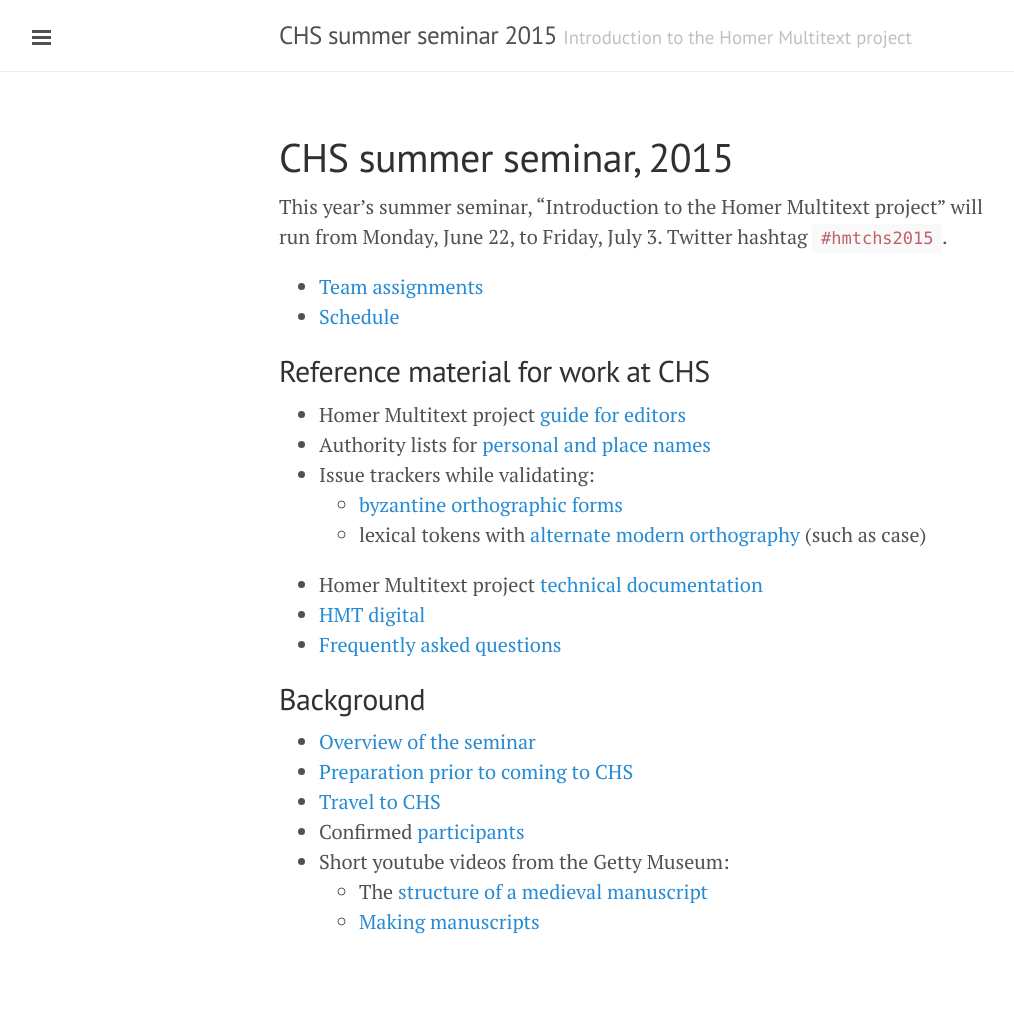
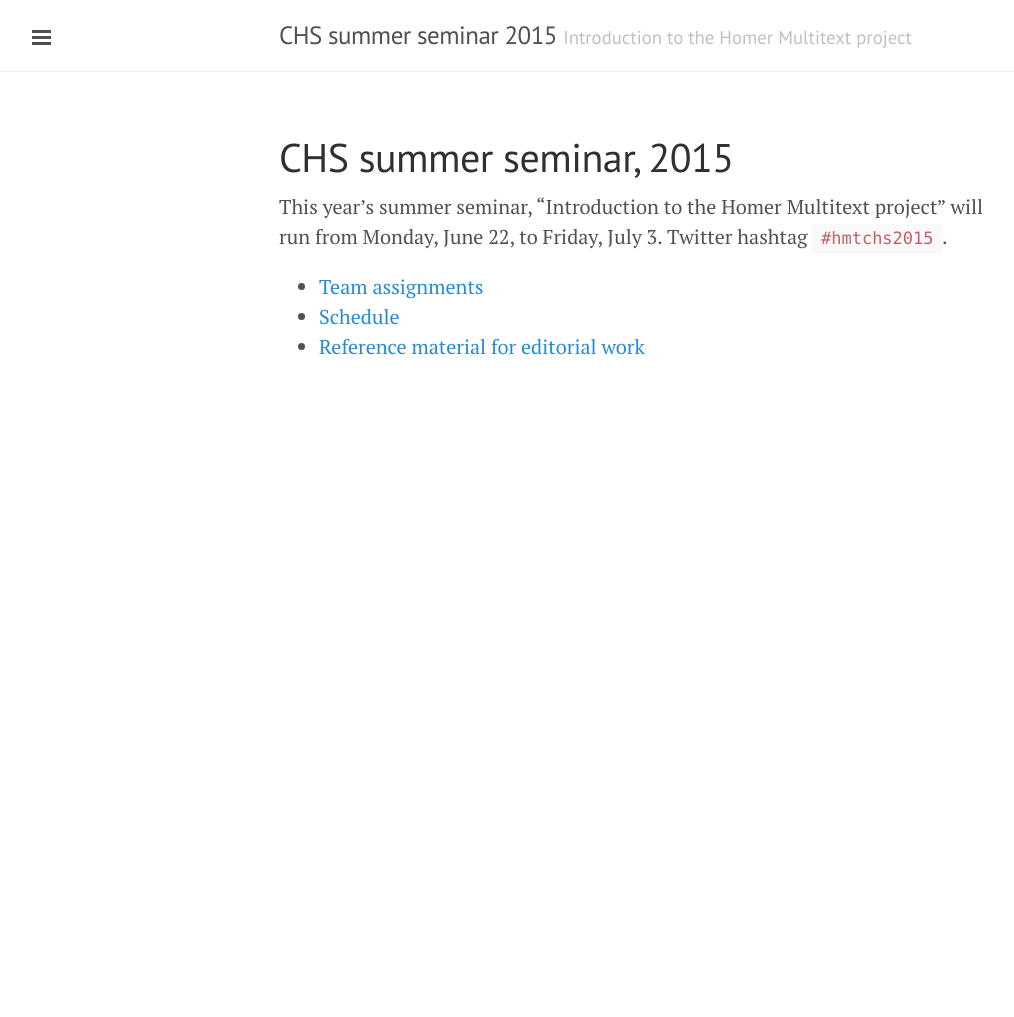
Before and after one commit to homermultitext/summerseminar2015, a Jekyll site: the page built from index.md, in a window 1280 px wide. Shown: the whole page, without its empty margins (1-1015 px from the left). Built offline with Jekyll 4.4.1, drawn with Linux system fonts in a browser that asks for light colours; after the commit the page ends 900 px from its top, so only the background shows below that.

```diff
--- a/_config.yml
+++ b/_config.yml
@@ -22,9 +22,8 @@ paginate:         5
 links:
   - title: Seminar schedule
     url: /schedule
-  - title: HMT technical documentation
-    url: http://homermultitext.github.io/hmt-docs
-    external: true
+  - title: Reference material for editors
+    url: references
   - title: HMT digital
     url: http://www.homermultitext.org/hmt-digital
     external: true
--- a/index.md
+++ b/index.md
@@ -9,34 +9,4 @@ This year's summer seminar, "Introduction to the Homer Multitext project" will r
 
 - [Team assignments](offices)
 - [Schedule](schedule)
-
-
-## Reference material for work at CHS ##
-
-
-- Homer Multitext project [guide for editors](http://homermultitext.github.io/hmt-editors-guide/editorial-policies/)
-- Authority lists for [personal and place names](https://github.com/homermultitext/hmt-authlists)
-- Issue trackers while validating:
-    - [byzantine orthographic forms](https://github.com/homermultitext/byzortho/issues)
-    -  lexical tokens with [alternate modern orthography](https://github.com/homermultitext/lexmapping/issues) (such as case)
-- Homer Multitext project [technical documentation](http://homermultitext.github.io/hmt-docs/)
-- [HMT digital](http://www.homermultitext.org/hmt-digital/)
-- [Frequently asked questions](faq)
-
-
-## Background ##
-
-
-- [Overview of the seminar](overview)
-- [Preparation prior to coming to CHS](prep)
-- [Travel to CHS](travel)
-- Confirmed [participants](participants)
-- Short youtube videos from the Getty Museum:
-    - The [structure of a medieval manuscript][v1]
-    - [Making manuscripts][v2]
-
-
-[v1]: https://www.youtube.com/watch?v=HKBJkf2xbqI&list=PLA024C97274BEF01F
-
-
-[v2]: https://www.youtube.com/watch?v=1aDHJu9J10o&list=PLA024C97274BEF01F&index=2
+- [Reference material for editorial work](references)
```
Also changed, not shown: schedule/index.md (+9 -14 lines), tips/pasteboard.md (deleted, +0 -11 lines).
